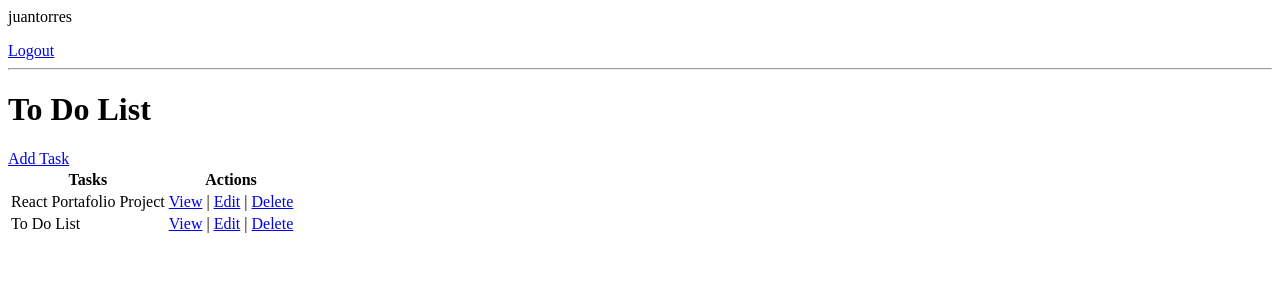
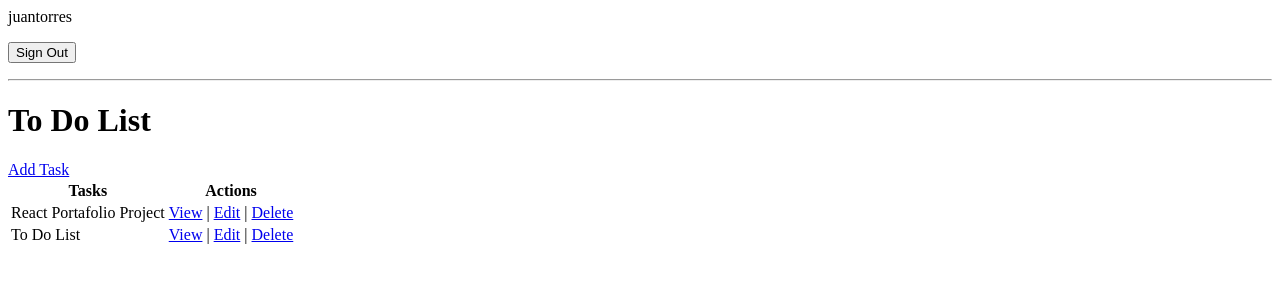
Before and after one commit to Torrescjua/TO-DO-LIST, a Django app: page / in a window 1280 px wide. Shown: the top 300 px of the page. Run offline with Django 5.2, Linux system fonts and the light colour scheme; a user stored in the database is signed in; data comes from the database, SQL or seed files in the repository; both versions use the stored data as it was after the commit.

Commit message:
Error 405 solved

```diff
--- a/ToDoList/settings.py
+++ b/ToDoList/settings.py
@@ -122,6 +122,3 @@ STATIC_URL = 'static/'
 # https://docs.djangoproject.com/en/5.0/ref/settings/#default-auto-field
 
 DEFAULT_AUTO_FIELD = 'django.db.models.BigAutoField'
-
-
-LOGOUT_REDIRECT_URL = 'base.url.login'
--- a/base/templates/base/login.html
+++ b/base/templates/base/login.html
@@ -3,5 +3,5 @@
 <form method="POST">
     {% csrf_token %}
     {{form.as_p}}
-    <button type="submit">login</button>
+    <button type="submit">Sign In</button>
 </form>
--- a/base/templates/base/task_list.html
+++ b/base/templates/base/task_list.html
@@ -1,8 +1,11 @@
 {% if request.user.is_authenticated %}
     <p>{{request.user}}</p>
-    <a href="{% url 'logout' %}">Logout</a>
+    <form action="{% url 'logout' %}" method="post">
+        {% csrf_token %}
+        <button type="submit">Sign Out</button>
+    </form>
 {% else %}
-    <a href="{% url 'login' %}">Login</a>
+    <a href="{% url 'login' %}">Sign In</a>
 {% endif %}
 <hr>
 <h1>To Do List</h1>
--- a/base/urls.py
+++ b/base/urls.py
@@ -5,10 +5,9 @@ from . import views
 urlpatterns = [
     path('login/', views.CustomLoginView.as_view(), name='login'),
     path('logout/', LogoutView.as_view(next_page='login'), name='logout'),
-
     path('', views.TaskList.as_view(), name='tasks'),
     path('task/<int:pk>/', views.TaskDetail.as_view(), name='task'),
     path('task-create/', views.TaskCreate.as_view(), name='task-create'),
     path('task-update/<int:pk>/', views.TaskUpdate.as_view(), name='task-update'),
-    path('task-delete/<int:pk>/', views.TaskDelete.as_view(), name='task-delete')
+    path('task-delete/<int:pk>/', views.TaskDelete.as_view(), name='task-delete'),
 ]
```
Also changed, not shown: db.sqlite3.
